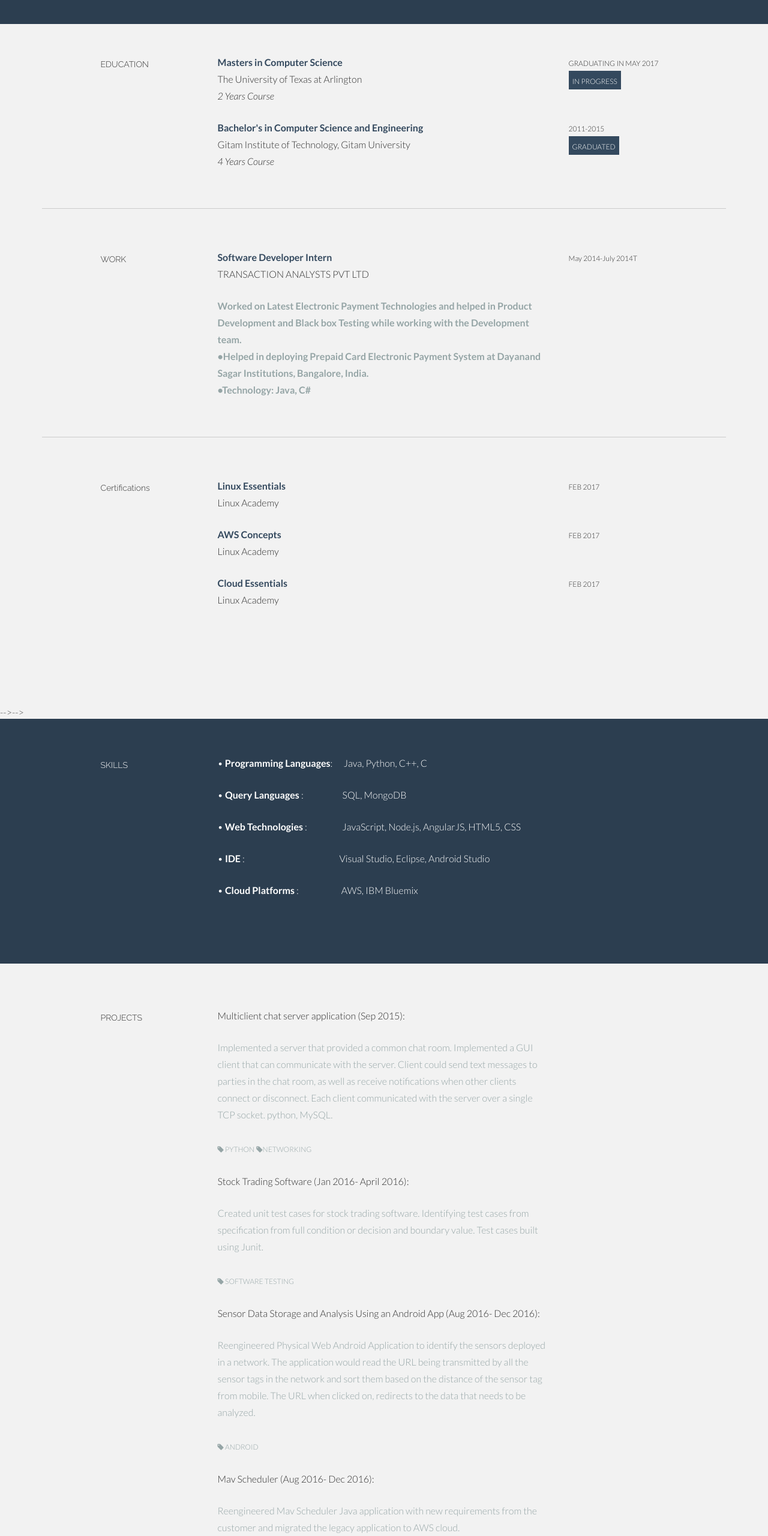
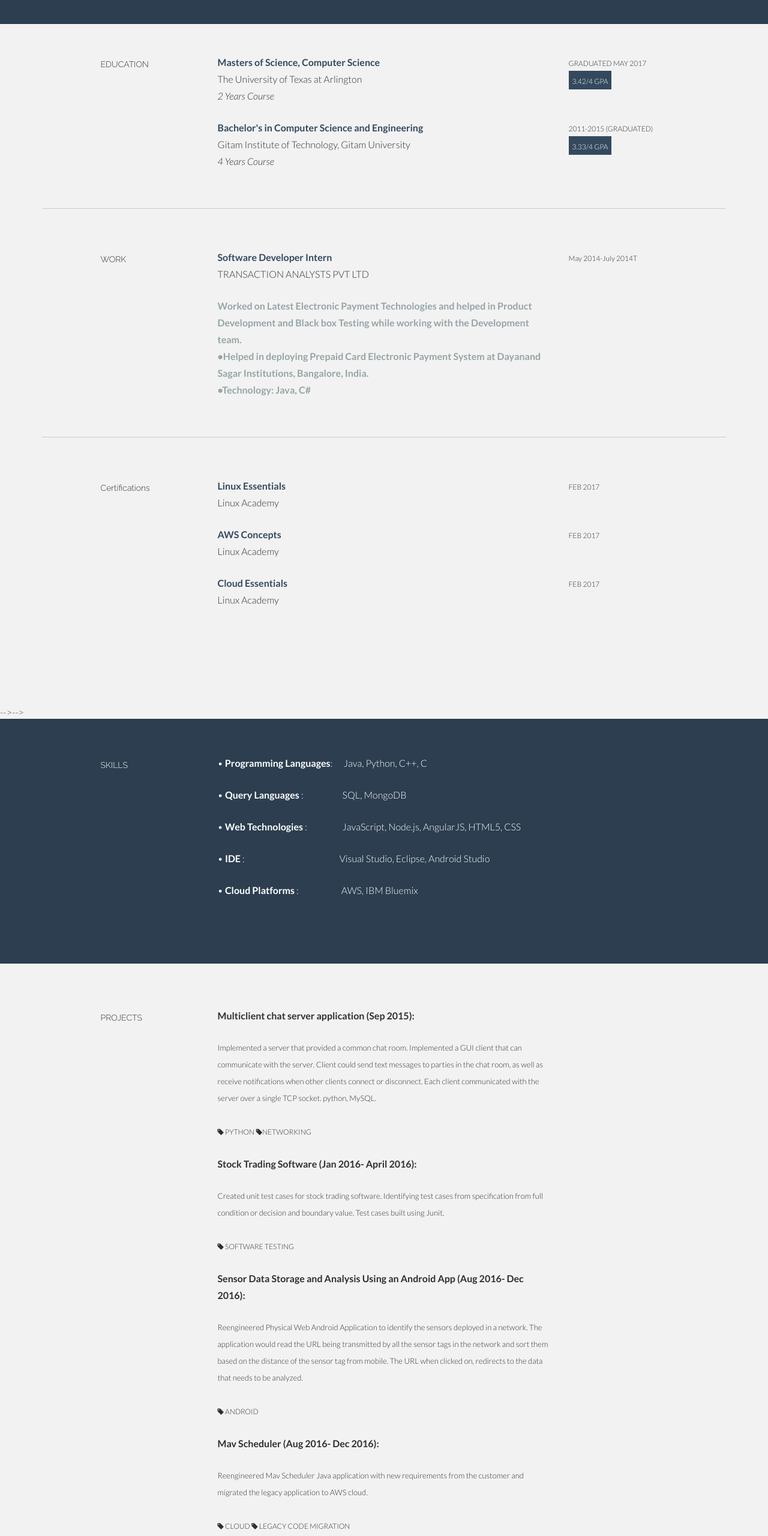
Before and after one commit to jalakamsairam/jalakamsairam.github.io, a plain HTML site: page index.html in a window 1280 px wide. Shown: the part 820-3380 px from the top of the page at 60% size. Drawn offline with Linux system fonts and the light colour scheme.

Commit message:
changes to website

```diff
--- a/index.html
+++ b/index.html
@@ -59,7 +59,8 @@
 			<div class="row centered">
 				<div class="col-lg-12">
 				<br>
-				   <img class="img-circle" src="assets/img/sairam.jpg" style="width:250px;height:250px" align="right" ><br><br><br>
+				   <img class="img-circle" src="assets/img/sairam.jpg" style="width:250px;height:250px" align="right" ><br><br>
+					 <br>
 					<h1>Sairam Jalakam Devarajulu</h1>
 					<h3>-Software Developer | Cloud Enthusiast | Graduate Student | Seeking full time opportunities </h3>
 				</div><!--/.col-lg-12 -->
@@ -111,14 +112,14 @@
 					<h5>EDUCATION</h5>
 				</div>
 				<div class="col-lg-6">
-					<p><t>Masters in Computer Science</t><br/>
+					<p><t>Masters of Science, Computer Science</t><br/>
 						The University of Texas at Arlington <br/>
 						<i>2 Years Course</i>
 					</p>
 				</div>
 				<div class="col-lg-3">
-					<p><sm>GRADUATING IN MAY 2017</sm><br/>
-					<imp><sm>IN PROGRESS</sm></imp>
+					<p><sm>GRADUATED MAY 2017</sm><br/>
+					<imp><sm>3.42/4 GPA</sm></imp>
 					</p>
 				</div>
 
@@ -130,8 +131,8 @@
 					</p>
 				</div>
 				<div class="col-lg-3">
-					<p><sm>2011-2015</sm><BR>
-					<imp><sm>GRADUATED</sm></imp>
+					<p><sm>2011-2015 (GRADUATED)</sm><BR>
+					<imp><sm> 3.33/4 GPA</sm></imp>
 					</p>
 				</div>
 
@@ -380,45 +381,45 @@
 
 				<div class="col-lg-6">
 
-					<p>Multiclient chat server application (Sep 2015):  </p>
-				<p><more> Implemented a server that provided a common chat room. Implemented a GUI client that can communicate with the server. Client could send text messages to parties in the chat room, as well as receive notifications when other clients connect or disconnect. Each client communicated with the server over a single TCP socket. python, MySQL.<br/><br/>
+					<p><b>Multiclient chat server application (Sep 2015): </b> </p>
+				<p style="font-size:small">Implemented a server that provided a common chat room. Implemented a GUI client that can communicate with the server. Client could send text messages to parties in the chat room, as well as receive notifications when other clients connect or disconnect. Each client communicated with the server over a single TCP socket. python, MySQL.<br/><br/>
 					<sm><i class="icon-tag"></i> PYTHON</sm> <sm><i class="icon-tag"></i>NETWORKING</sm></more>
 				</p>
 				</div>
 
 				<div class="col-lg-6 col-lg-offset-3">
 
-					<p>Stock Trading Software (Jan 2016- April 2016): </p>
-				<p><more>Created unit test cases for stock trading software. Identifying test cases from specification from full condition or decision and boundary value. Test cases built using Junit.<br/><br/>
+					<p><b>Stock Trading Software (Jan 2016- April 2016): </b></p>
+				<p style="font-size:small">Created unit test cases for stock trading software. Identifying test cases from specification from full condition or decision and boundary value. Test cases built using Junit.<br/><br/>
 					<sm><i class="icon-tag"></i> SOFTWARE TESTING</sm></more>
 				</p>
 				</div>
 
 				<div class="col-lg-6 col-lg-offset-3">
 
-						<p>Sensor Data Storage and Analysis Using an Android App (Aug 2016- Dec 2016): </p>
-					<p><more>Reengineered Physical Web Android Application to identify the sensors deployed in a network. The application would read the URL being transmitted by all the sensor tags in the network and sort them based on the distance of the sensor tag from mobile. The URL when clicked on, redirects to the data that needs to be analyzed.<br/><br/>
+						<p><b>Sensor Data Storage and Analysis Using an Android App (Aug 2016- Dec 2016): </b></p>
+					<p style="font-size:small">Reengineered Physical Web Android Application to identify the sensors deployed in a network. The application would read the URL being transmitted by all the sensor tags in the network and sort them based on the distance of the sensor tag from mobile. The URL when clicked on, redirects to the data that needs to be analyzed.<br/><br/>
 						<sm><i class="icon-tag"></i> ANDROID</sm></more>
 					</p>
 				</div>
 				<div class="col-lg-6 col-lg-offset-3">
 
-						<p>Mav Scheduler (Aug 2016- Dec 2016):  </p>
-					<p><more>Reengineered Mav Scheduler Java application with new requirements from the customer and migrated the legacy application to AWS cloud.<br/><br/>
+						<p><b>Mav Scheduler (Aug 2016- Dec 2016): </b> </p>
+					<p style="font-size:small">Reengineered Mav Scheduler Java application with new requirements from the customer and migrated the legacy application to AWS cloud.<br/><br/>
 						<sm><i class="icon-tag"></i> CLOUD</sm> <sm><i class="icon-tag"></i> LEGACY CODE MIGRATION</sm></more>
 					</p>
 				</div>
 				<div class="col-lg-6 col-lg-offset-3">
 
-						<p>Decision Support System to help hospital administration reduce the cost of care (Jan 2016 - April 2016):   </p>
-					<p><more>Upload the arff data file in Weka tool for attribute selection. Identify the predicators using “s” attribute evaluator and “Exhaustive” search methods. <br/><br/>
+						<p><b>Decision Support System to help hospital administration reduce the cost of care (Jan 2016 - April 2016): </b></p>
+					<p style="font-size:small">Upload the arff data file in Weka tool for attribute selection. Identify the predicators using “s” attribute evaluator and “Exhaustive” search methods. <br/><br/>
 						<sm><i class="icon-tag"></i>DATA ANALYSIS</sm></more>
 					</p>
 				</div>
 				<div class="col-lg-6 col-lg-offset-3">
 
-						<p>Amazon Web Services application (Feb 2017): </p>
-					<p><more>Used various services AmazonS3, Amazon EC2, Amazon RDS, memcache, Dynamo DB, docker and created a web application for Login and registration using python flask
+						<p><b>Amazon Web Services application (Feb 2017):</b> </p>
+					<p style="font-size:small">Used various services AmazonS3, Amazon EC2, Amazon RDS, memcache, Dynamo DB, docker and created a web application for Login and registration using python flask
 
 <br/><br/>
 						<sm><i class="icon-tag"></i> AMAZON AWS</sm></more>
@@ -426,8 +427,8 @@
 				</div>
 		<div class="col-lg-6 col-lg-offset-3">
 
-						<p>IBM Bluemix Cloud- File encryption & Data storage (Jan 2017):  </p>
-					<p><more>The objective was the security of files in cloud data storage 'Dropbox'. The user can upload a file which will be encrypted using GNU Privacy Guard and uploaded to the object store. The encrypted file can be downloaded & decrypted locally. Technologies used: Cloud Foundry, Python, Swift OpenStack API, GnuPG
+						<p><b>IBM Bluemix Cloud- File encryption & Data storage (Jan 2017):  </p>
+					<p style="font-size:small"><more>The objective was the security of files in cloud data storage 'Dropbox'. The user can upload a file which will be encrypted using GNU Privacy Guard and uploaded to the object store. The encrypted file can be downloaded & decrypted locally. Technologies used: Cloud Foundry, Python, Swift OpenStack API, GnuPG
 
 <br/><br/>
 						<sm><i class="icon-tag"></i> AMAZON AWS</sm></more>
```
